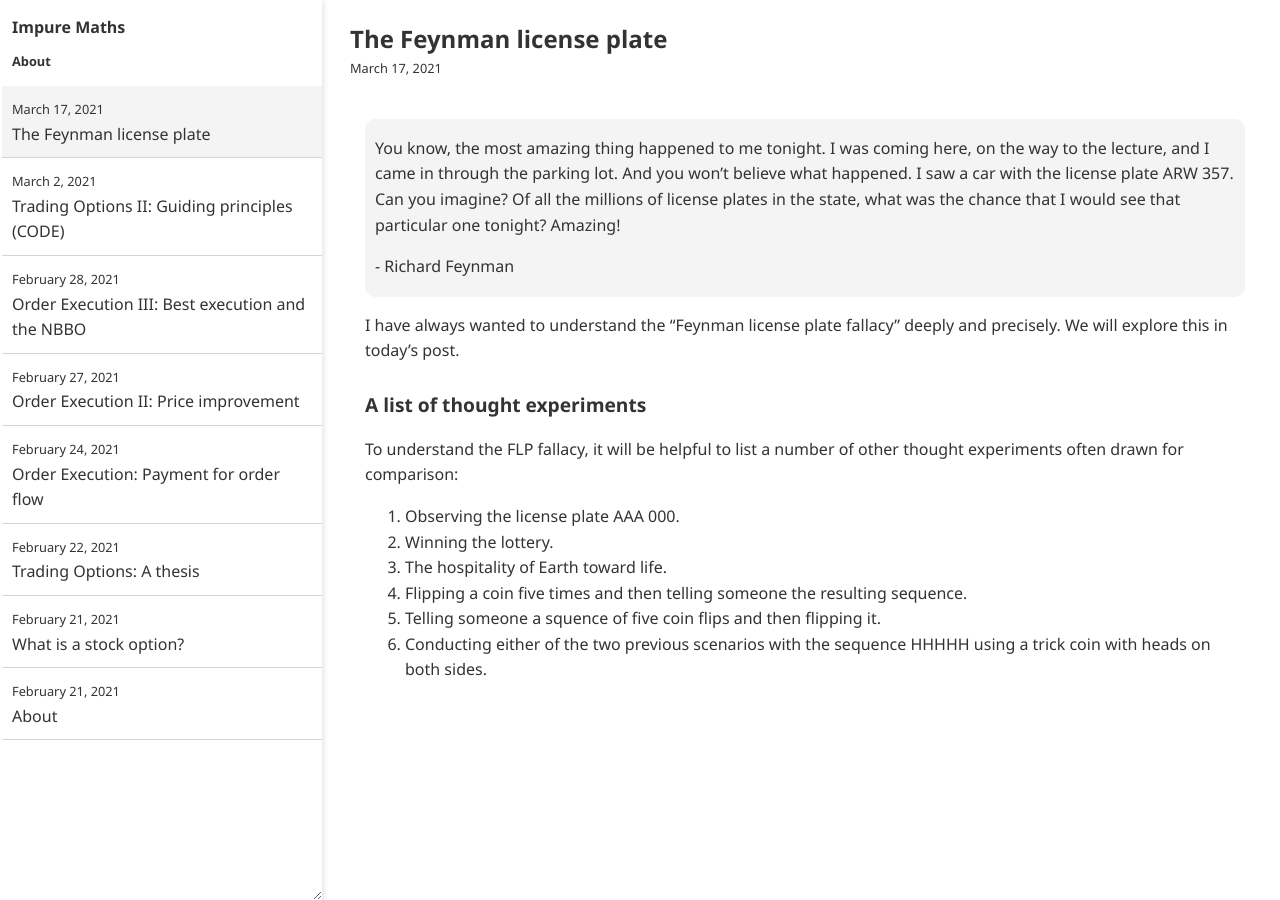
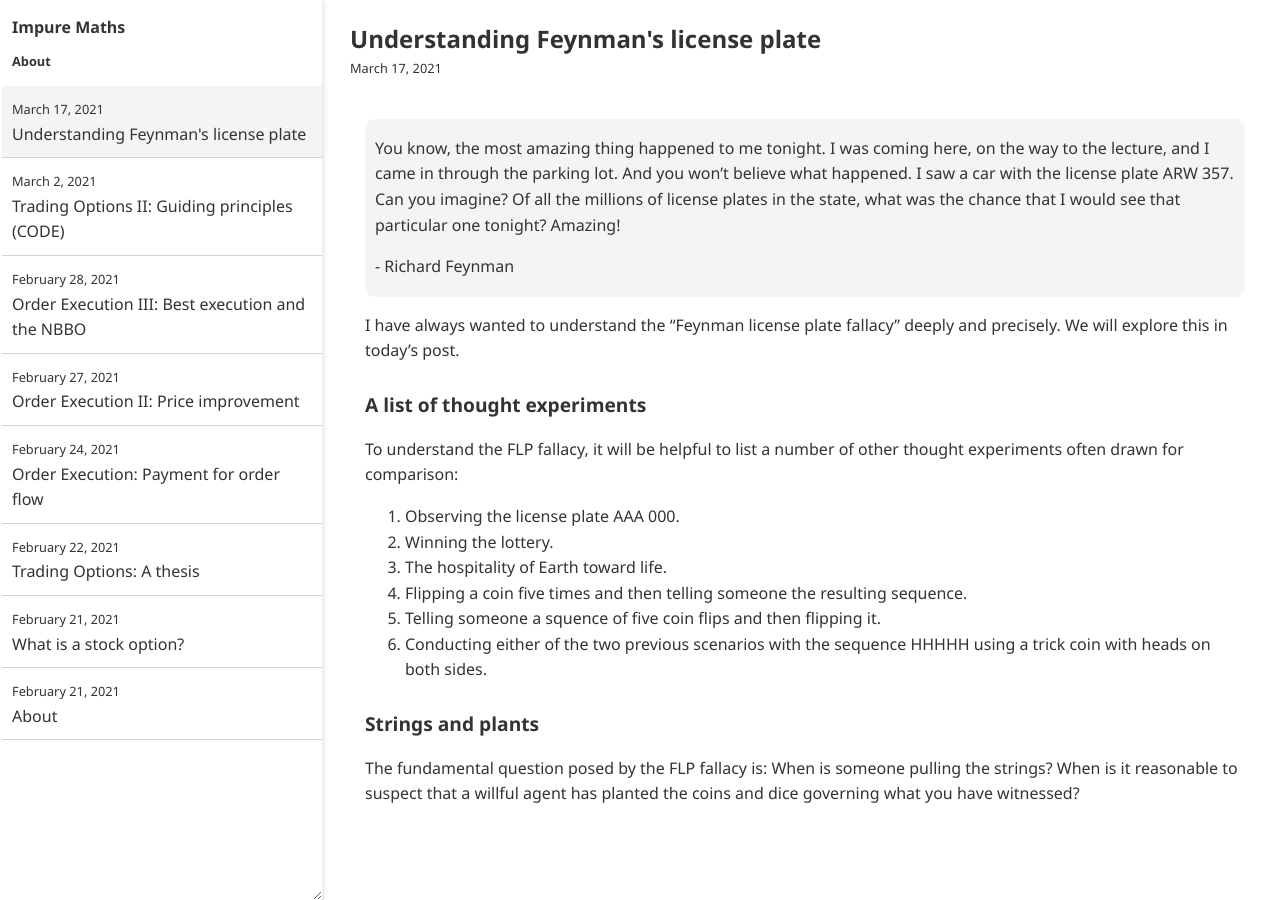
Before and after one commit to impuremaths/impuremaths.github.io, a Jekyll site: the page built from _posts/2021-03-17-understanding-feynmans-license-plate.md, in a window 1280 px wide. Built offline with Jekyll 4.4.1, drawn with Linux system fonts in a browser that asks for light colours.

Commit message:
Update and rename 2021-03-17-the-feynman-license-plate.md to 2021-03-17-understanding-feynmans-license-plate.md

```diff
--- a/_posts/2021-03-17-the-feynman-license-plate.md
+++ b/_posts/2021-03-17-understanding-feynmans-license-plate.md
@@ -1,5 +1,5 @@
 ---
-title: "The Feynman license plate"
+title: "Understanding Feynman's license plate"
 ---
 
 <div class="media">
@@ -20,3 +20,7 @@ To understand the FLP fallacy, it will be helpful to list a number of other thou
 4. Flipping a coin five times and then telling someone the resulting sequence.
 5. Telling someone a squence of five coin flips and then flipping it.
 6. Conducting either of the two previous scenarios with the sequence HHHHH using a trick coin with heads on both sides.
+
+### Strings and plants
+
+The fundamental question posed by the FLP fallacy is: When is someone pulling the strings? When is it reasonable to suspect that a willful agent has planted the coins and dice governing what you have witnessed?
```
